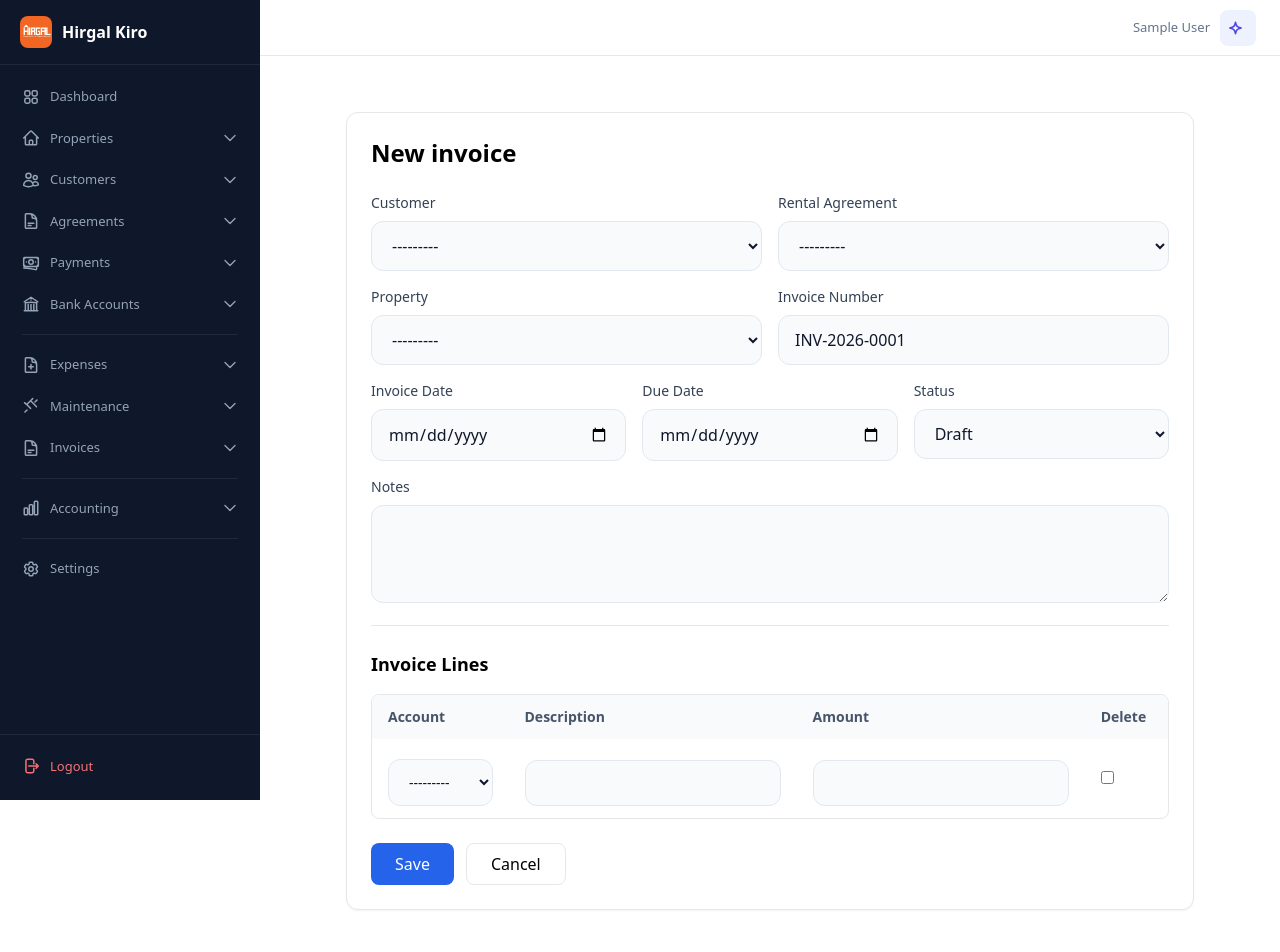
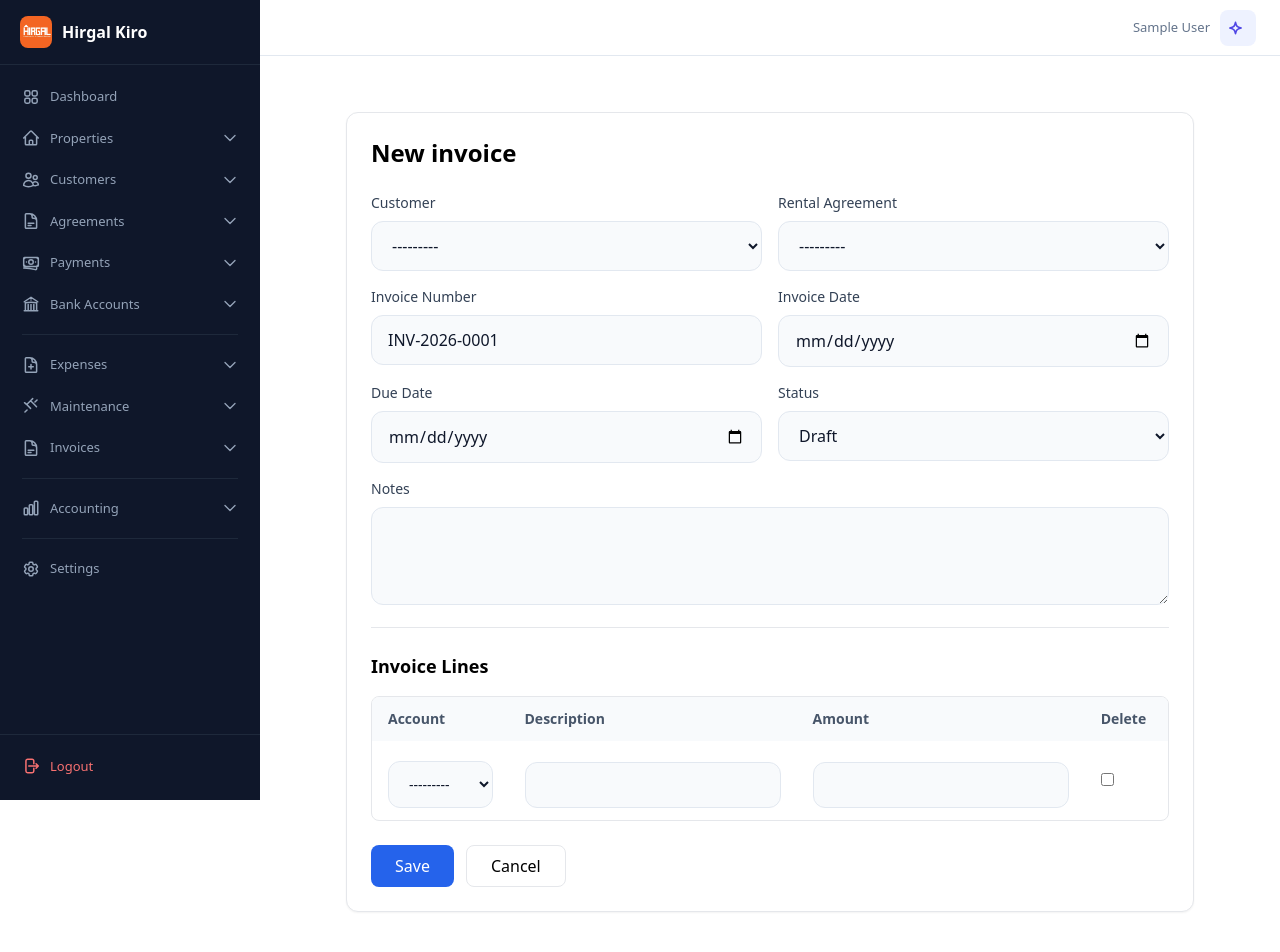
Before and after one commit to Mubarak-mubra/hirgal, a Django app: page /xisaabiyadda/biilasha/new/ in a window 1280 px wide. Shown: the top 952 px of the page. Before the commit the page ends 910 px from the top, so only its background shows below. Run offline with Django 5.2, Linux system fonts and the light colour scheme; the visitor is signed in with stand-in values (Sample User, id 1); data that the repository does not hold is empty; some libraries are stand-ins or nearby versions.

Commit message:
fix: derive invoice property from rental agreement instead of a property dropdown

```diff
--- a/templates/web/invoice_detail.html
+++ b/templates/web/invoice_detail.html
@@ -15,10 +15,14 @@
     </div>
   </div>
 
-  <div class="mt-6 grid gap-4 sm:grid-cols-2 lg:grid-cols-4">
+  <div class="mt-6 grid gap-4 sm:grid-cols-2 lg:grid-cols-5">
     <div>
       <p class="text-xs font-semibold text-slate-400 uppercase tracking-wider">Customer</p>
       <p class="mt-1 font-medium"><a href="{% url 'web-tenant-detail' invoice.tenant.pk %}" class="text-indigo-600 hover:underline">{{ invoice.tenant.full_name }}</a></p>
+    </div>
+    <div>
+      <p class="text-xs font-semibold text-slate-400 uppercase tracking-wider">Property</p>
+      <p class="mt-1 font-medium">{{ invoice.property|default:invoice.rental_agreement.property|default_if_none:"—" }}</p>
     </div>
     <div>
       <p class="text-xs font-semibold text-slate-400 uppercase tracking-wider">Date</p>
--- a/templates/web/invoice_form.html
+++ b/templates/web/invoice_form.html
@@ -29,23 +29,18 @@
 
       <div class="grid gap-4 sm:grid-cols-2">
         <div class="mb-4">
-          <label class="block text-sm font-medium text-slate-700">{{ form.property.label }}</label>
-          {{ form.property }}
-          {% if form.property.errors %}<p class="text-red-500 text-sm">{{ form.property.errors.0 }}</p>{% endif %}
-        </div>
-        <div class="mb-4">
           <label class="block text-sm font-medium text-slate-700">{{ form.invoice_number.label }}</label>
           {{ form.invoice_number }}
           {% if form.invoice_number.errors %}<p class="text-red-500 text-sm">{{ form.invoice_number.errors.0 }}</p>{% endif %}
         </div>
-      </div>
-
-      <div class="grid gap-4 sm:grid-cols-3">
         <div class="mb-4">
           <label class="block text-sm font-medium text-slate-700">{{ form.date.label }}</label>
           {{ form.date }}
           {% if form.date.errors %}<p class="text-red-500 text-sm">{{ form.date.errors.0 }}</p>{% endif %}
         </div>
+      </div>
+
+      <div class="grid gap-4 sm:grid-cols-2">
         <div class="mb-4">
           <label class="block text-sm font-medium text-slate-700">{{ form.due_date.label }}</label>
           {{ form.due_date }}
@@ -118,11 +113,9 @@
 document.getElementById('id_tenant').addEventListener('change', function() {
     const tenantId = this.value;
     const agreementSelect = document.getElementById('id_rental_agreement');
-    const propertySelect = document.getElementById('id_property');
 
-    // Reset agreement and property
-    agreementSelect.innerHTML = '<option value=""--- Select agreement ---</option>';
-    propertySelect.innerHTML = '<option value="">--- Select property ---</option>';
+    // Reset agreement
+    agreementSelect.innerHTML = '<option value="">--- Select agreement ---</option>';
 
     if (tenantId) {
         // Fetch agreements for this tenant
@@ -136,34 +129,9 @@ document.getElementById('id_tenant').addEventListener('change', function() {
                     agreementSelect.appendChild(opt);
                 });
 
-                // If only one agreement, auto-select it and its property
+                // If only one agreement, auto-select it
                 if (data.agreements.length === 1) {
                     agreementSelect.value = data.agreements[0].id;
-                    agreementSelect.dispatchEvent(new Event('change'));
-                }
-            });
-    }
-});
-
-document.getElementById('id_rental_agreement').addEventListener('change', function() {
-    const agreementId = this.value;
-    const propertySelect = document.getElementById('id_property');
-
-    if (agreementId) {
-        // Fetch the agreement details to get the property
-        const tenantId = document.getElementById('id_tenant').value;
-        fetch('/api/agreements-by-tenant/?tenant_id=' + tenantId)
-            .then(r => r.json())
-            .then(data => {
-                const agreement = data.agreements.find(a => a.id == agreementId);
-                if (agreement) {
-                    // Find and select the matching property
-                    for (let i = 0; i < propertySelect.options.length; i++) {
-                        if (propertySelect.options[i].text === agreement.property__name) {
-                            propertySelect.selectedIndex = i;
-                            break;
-                        }
-                    }
                 }
             });
     }
--- a/web/forms.py
+++ b/web/forms.py
@@ -481,9 +481,9 @@ class JournalEntryLineForm(forms.ModelForm):
 class InvoiceForm(forms.ModelForm):
     class Meta:
         model = Invoice
-        fields = ("tenant", "rental_agreement", "property", "invoice_number", "date", "due_date", "status", "notes")
+        fields = ("tenant", "rental_agreement", "invoice_number", "date", "due_date", "status", "notes")
         labels = {
-            "tenant": "Customer", "rental_agreement": "Rental Agreement", "property": "Property",
+            "tenant": "Customer", "rental_agreement": "Rental Agreement",
             "invoice_number": "Invoice Number", "date": "Invoice Date", "due_date": "Due Date",
             "status": "Status", "notes": "Notes",
         }
@@ -497,7 +497,6 @@ class InvoiceForm(forms.ModelForm):
         if user:
             self.fields["tenant"].queryset = Tenant.objects.filter(owner=user)
             self.fields["rental_agreement"].queryset = RentalAgreement.objects.filter(tenant__owner=user, status="active")
-            self.fields["property"].queryset = Property.objects.filter(owner=user)
         _style_fields(self)
         self.fields["notes"].widget.attrs["rows"] = 3
 
--- a/web/views.py
+++ b/web/views.py
@@ -1150,6 +1150,7 @@ class InvoiceCreateView(LoginRequiredMixin, View):
         if form.is_valid() and formset.is_valid():
             invoice = form.save(commit=False)
             invoice.owner = request.user.get_data_owner()
+            invoice.property = invoice.rental_agreement.property if invoice.rental_agreement else None
             # Save invoice first (so formset has an instance), then lines, then re-post
             invoice.save()
             formset.instance = invoice
@@ -1175,7 +1176,9 @@ class InvoiceUpdateView(LoginRequiredMixin, View):
         form = InvoiceForm(request.POST, instance=invoice, user=request.user.get_data_owner())
         formset = InvoiceLineFormSet(request.POST, instance=invoice, user=request.user.get_data_owner())
         if form.is_valid() and formset.is_valid():
-            form.save()
+            invoice = form.save(commit=False)
+            invoice.property = invoice.rental_agreement.property if invoice.rental_agreement else None
+            invoice.save()
             formset.save()
             # Re-post journal entry with updated lines
             from accounting.services import post_invoice
```
